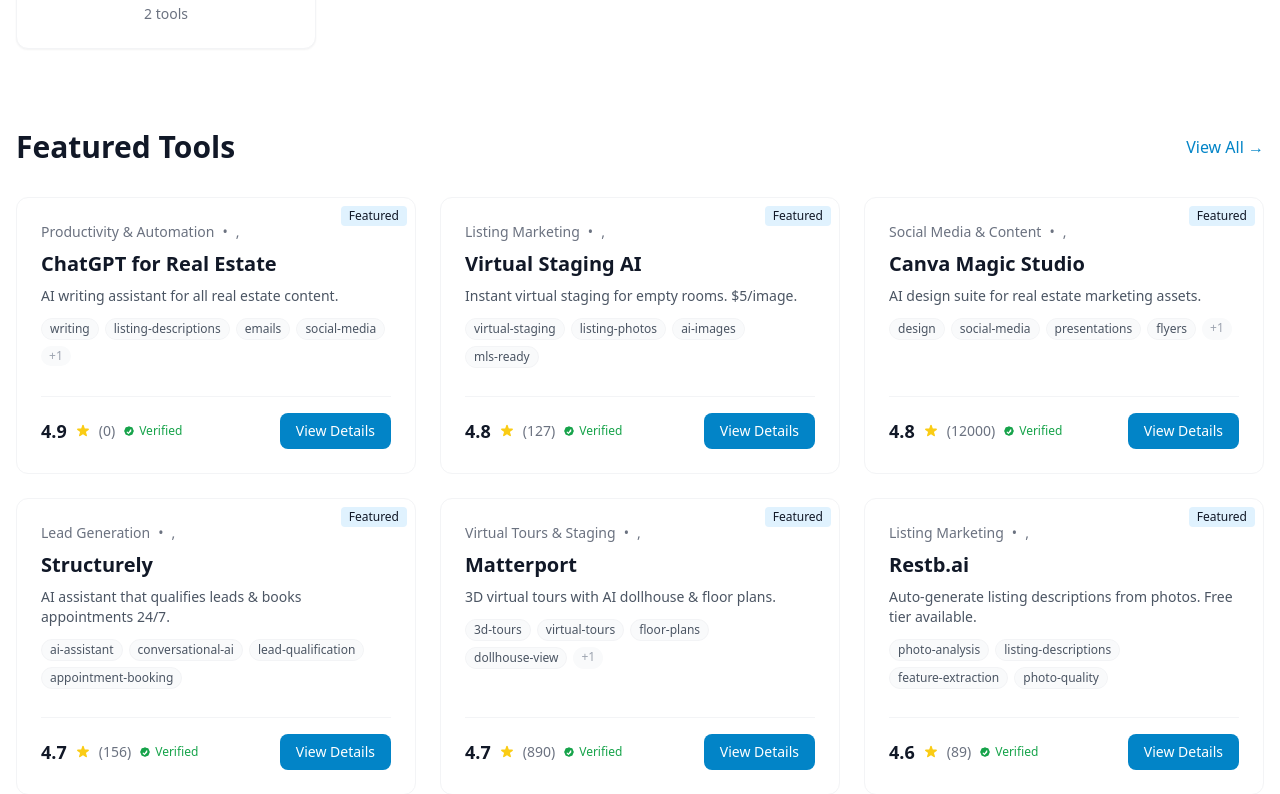
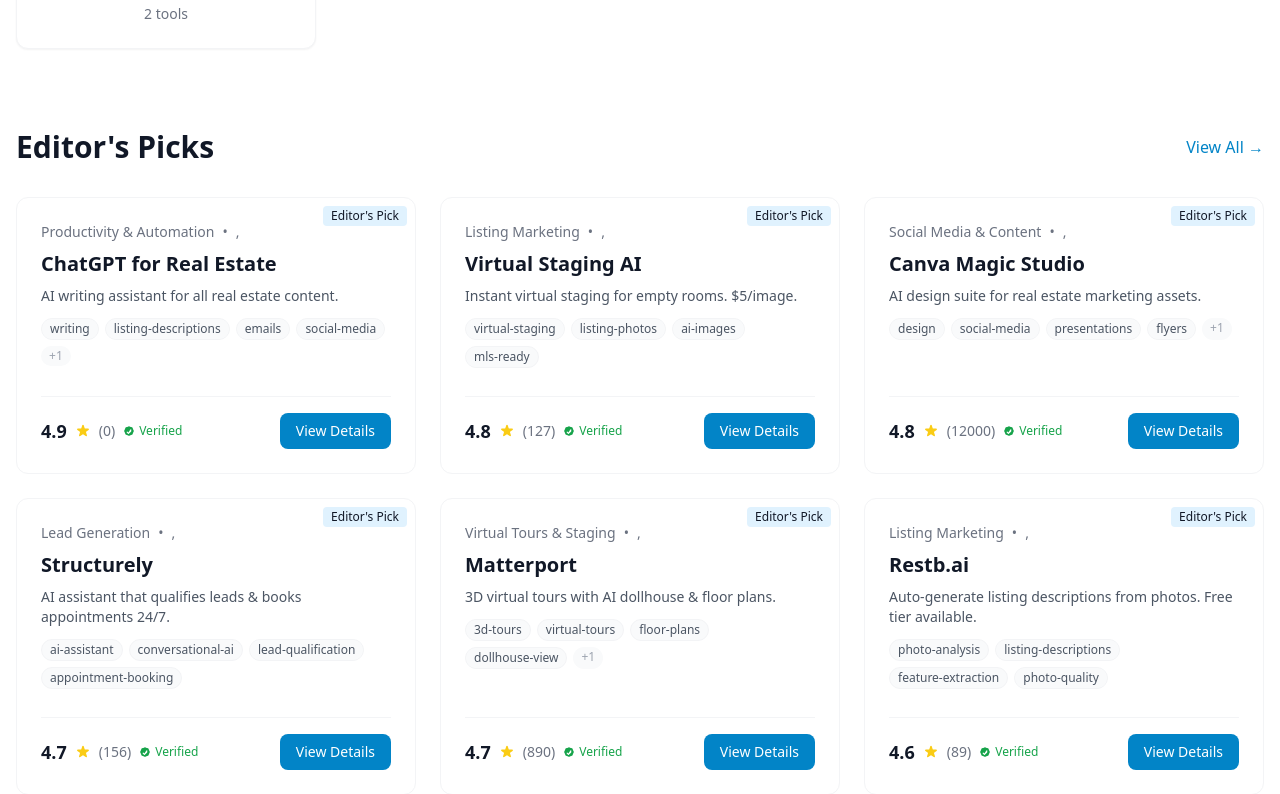
Before and after one commit to slsinteractive88-stack/ai-tools-real-estate-directory, a Next.js app: page / in a window 1280 px wide. Shown: the part 1186-1980 px from the top of the page. Built offline with nearby package versions, Linux system fonts and the light colour scheme; no server answers.

Commit message:
UI: Change 'Featured' to 'Editor's Pick' across site

```diff
--- a/src/app/listings/[slug]/page.tsx
+++ b/src/app/listings/[slug]/page.tsx
@@ -59,7 +59,7 @@
                 <div className="flex flex-wrap gap-2 mb-3">
                   <span className="badge bg-primary-50 text-primary-700">{listing.categoryName}</span>
                   {listing.verified && <span className="badge bg-green-50 text-green-700 flex items-center gap-1">Verified</span>}
-                  {listing.featured && <span className="badge bg-yellow-50 text-yellow-700">Featured</span>}
+                  {listing.featured && <span className="badge bg-yellow-50 text-yellow-700">Editor's Pick</span>}
                 </div>
                 <h1 className="text-3xl sm:text-4xl font-bold text-gray-900">{listing.title}</h1>
                 <div className="flex flex-wrap items-center gap-4 mt-4 text-gray-600 text-sm">
--- a/src/app/page.tsx
+++ b/src/app/page.tsx
@@ -68,11 +68,11 @@
         </div>
       </section>
 
-      {/* Featured Tools */}
+      {/* Editor's Picks */}
       <section className="py-10 bg-white">
         <div className="container mx-auto px-4">
           <div className="flex items-center justify-between mb-8">
-            <h2 className="text-2xl sm:text-3xl font-bold text-gray-900">Featured Tools</h2>
+            <h2 className="text-2xl sm:text-3xl font-bold text-gray-900">Editor's Picks</h2>
             <Link href="/listings?featured=true" className="text-primary-600 hover:underline font-medium">View All →</Link>
           </div>
           <div className="grid grid-cols-1 md:grid-cols-2 lg:grid-cols-3 gap-6">
--- a/src/app/terms/page.tsx
+++ b/src/app/terms/page.tsx
@@ -11,7 +11,7 @@
         <div className="prose prose-gray max-w-none space-y-6">
           <p>By using this directory, you agree to these terms.</p>
           <h2>Listings</h2>
-          <p>Business owners may submit listings. We reserve the right to reject, edit, or remove any listing. Featured placement is a paid service.</p>
+          <p>Business owners may submit listings. We reserve the right to reject, edit, or remove any listing. Editor's Pick placement is a paid service.</p>
           <h2>User Conduct</h2>
           <p>Do not submit false information, spam, or prohibited content (illegal, adult, hateful, etc.).</p>
           <h2>Disclaimer</h2>
--- a/src/components/ui/ListingCard.tsx
+++ b/src/components/ui/ListingCard.tsx
@@ -25,7 +25,7 @@
       )}
       {isFeatured && (
         <div className="absolute top-2 right-2 z-10 bg-primary-100 text-primary-800 text-xs font-medium px-2 py-0.5 rounded">
-          Featured
+          Editor's Pick
         </div>
       )}
 
```
